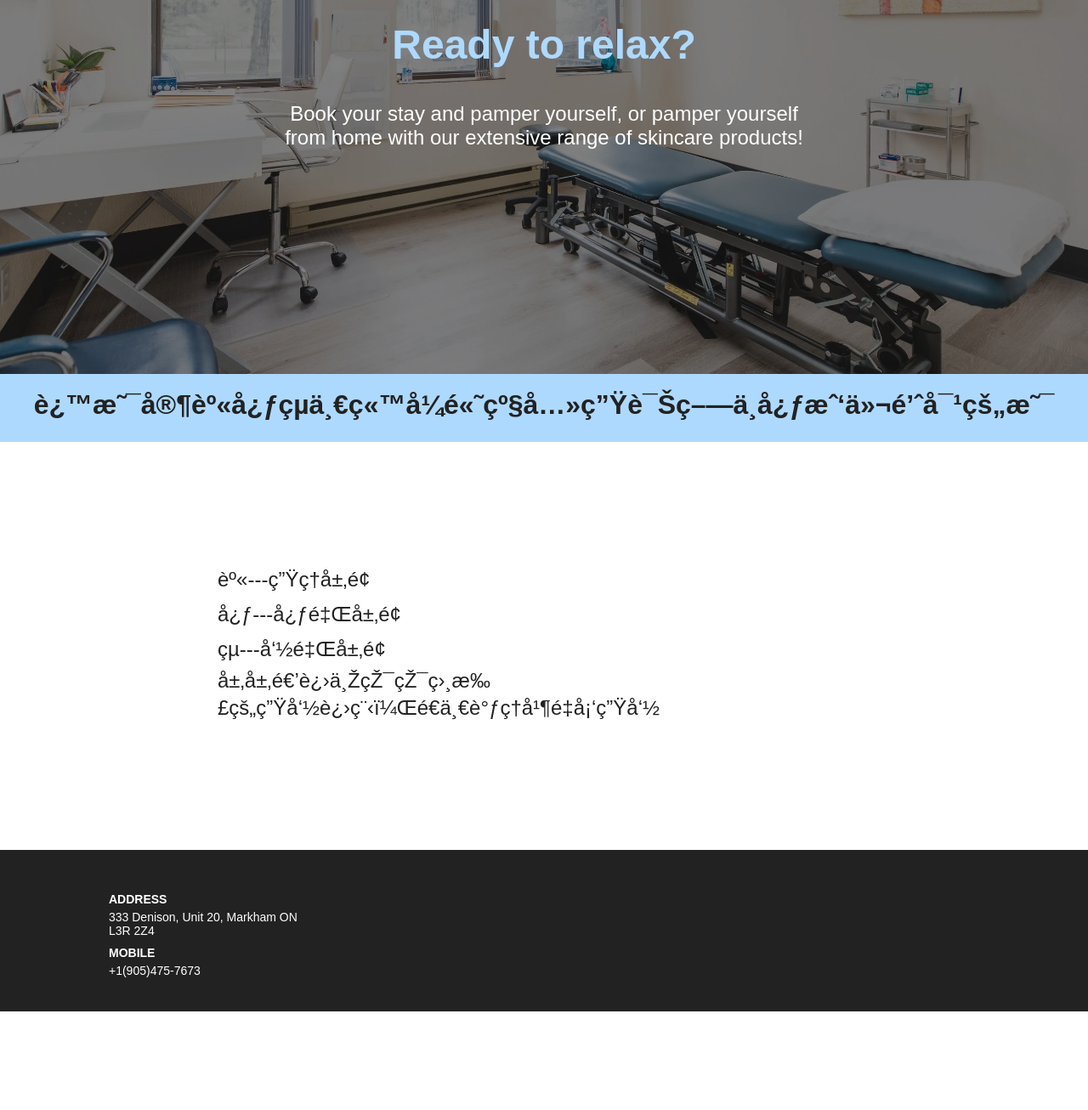
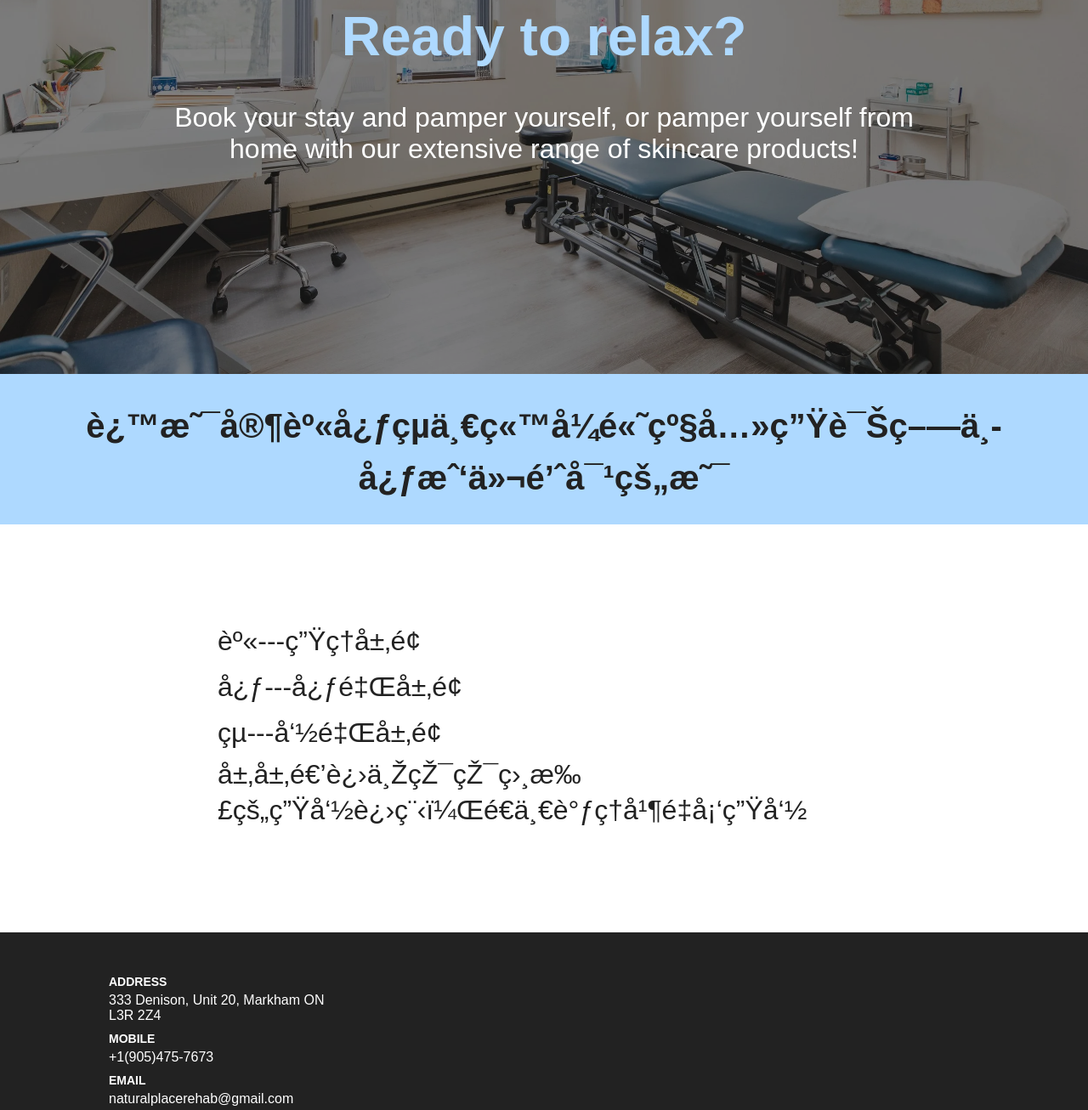
Before and after one commit to brainsmarts/NaturalPlaceRehabCentre, a plain HTML site: page index.html in a window 1280 px wide. Shown: the part 360-1666 px from the top of the page at 85% size. Before the commit the page ends 1550 px from the top, so only its background shows below. Drawn offline with Linux system fonts and the light colour scheme.

Commit message:
fix: scaling issues

```diff
--- a/home.css
+++ b/home.css
@@ -15,48 +15,51 @@
 }
 
 .hero-title {
-    width: 30vw;
+    width: 50vw;
     color: var(--blue);
-    font-size: xxx-large;
+    font-size: 4rem;
     text-align: center;
     margin: 5vh;
 }
 
 .hero-paragraph {
     color: white;
-    font-size: x-large;
-    width: 50vw;
+    font-size: 2rem;
+    width: 70vw;
     text-align: center;
 }
 
 .content-div {
-    height: 70vh;
     display: flex;
     flex-direction: column;
     justify-content:first baseline;
+
 }
 .content-header {
-    width: 100vw;
+    width: 100;
     background: var(--blue);
-    height: 10vh;
     display: flex;
-    flex-direction: row;
+    flex-direction: column;
     justify-content: center;
     align-items: center;
+    padding: 2rem 1rem;
 }
 
 .content-title {
-    font-size: xx-large;
+    font-size: 2.5rem;
+    margin: 0;
+    text-align: center;
 }
 
 .content-list {
-    font-size: x-large;
+    font-size: 2rem;
     width: 100vw;
     height: 60vh;
     display: flex;
     flex-direction: column;
     justify-content: center;
     align-items: center;
+    padding: 3rem 1rem;
 }
 
 .content-text {
--- a/index.html
+++ b/index.html
@@ -2,6 +2,7 @@
 <html>
     <head>
         <meta charset="UFT-8">
+        <meta name="viewport" content="width=device-width, initial-scale=1.0">
         <title>Natural Place Rehab Centre</title>
         <link href="style.css" rel="stylesheet"/>
         <link href="home.css" rel="stylesheet"/>
@@ -20,7 +21,7 @@
         </div>
         <div class="hero-div">
             <div class="hero-overlay">
-                <h2 class="hero-title">Ready to relax?</h2>
+                <h1 class="hero-title">Ready to relax?</h1>
                 <p class="hero-paragraph">Book your stay and pamper yourself, or pamper yourself from home with our extensive range of skincare products!</p>
             </div>
         </div>
@@ -42,6 +43,8 @@
                 <p>L3R 2Z4</p>
                 <h6>Mobile</h6>
                 <p>+1(905)475-7673</p>
+                <h6>Email</h6>
+                <p>naturalplacerehab@gmail.com</p>
             </div>
             <div class="hours-of-operation"></div>
         </div>
--- a/style.css
+++ b/style.css
@@ -29,7 +29,7 @@ html, body {
 }
 
 .nav-link {
-    font-size: medium;
+    font-size: 1.2rem;
     color: black;
     margin-right: 1vw;
     margin-left: 1vw;
@@ -45,7 +45,7 @@ html, body {
 }
 
 .header-book-button {
-    font-size: medium;
+    font-size: 1rem;
     border: none;
     background:none;
 }
@@ -81,5 +81,5 @@ div.header-book{
 }
 
 .footer p {
-    font-size: 14px;
+    font-size: 1rem;
 }
```
Also changed, not shown: services.css (+18 -12 lines), services.html (+3 -0 lines).
